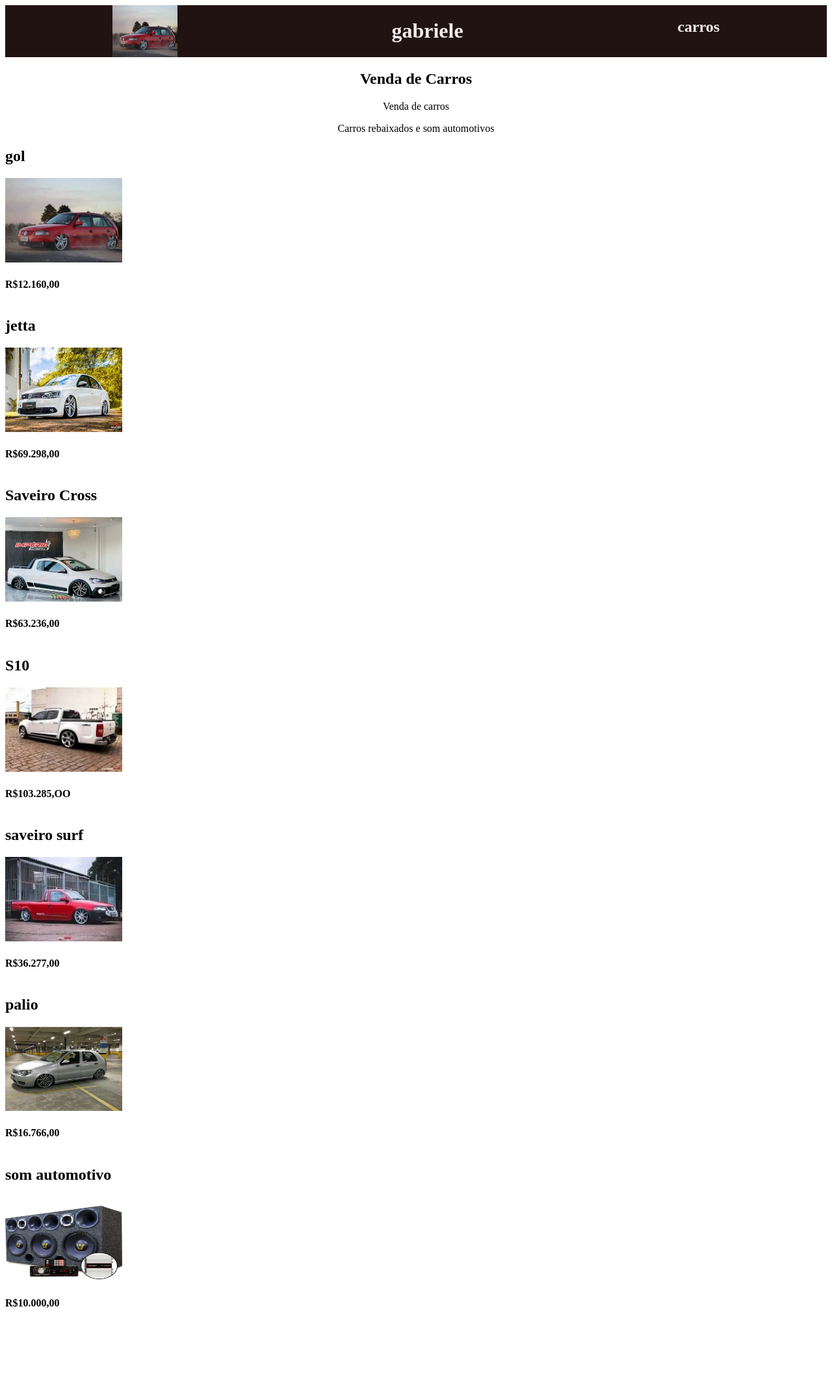
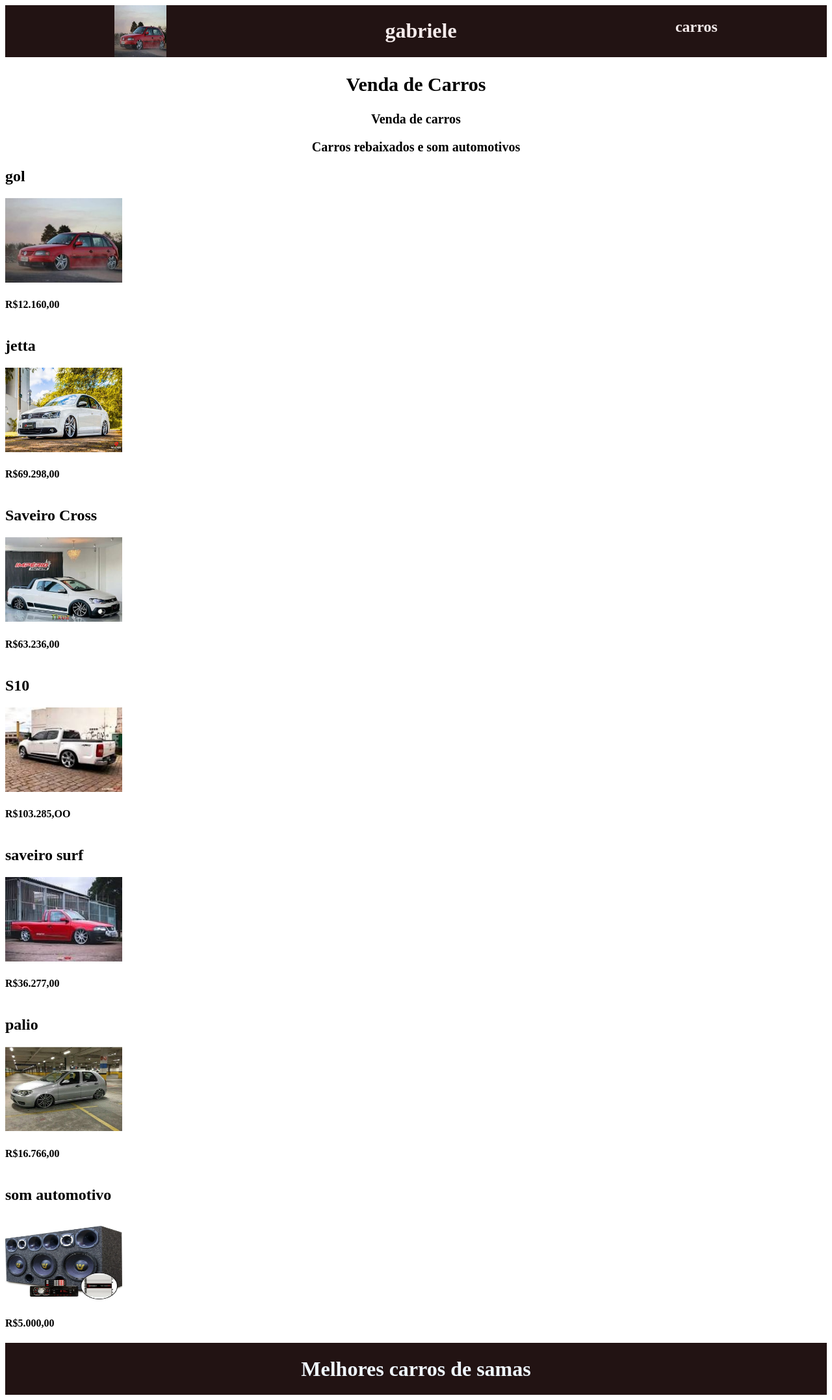
Before and after one commit to g-briele12/escola-site, a plain HTML site: page index.html in a window 1280 px wide. Shown: the whole page at 65% size. Before the commit the page ends 2044 px from the top, so only its background shows below. Drawn offline with Linux system fonts and the light colour scheme.

Commit message:
corpo do site

```diff
--- a/index.html
+++ b/index.html
@@ -55,8 +55,11 @@
   <h2 class="carros-titulo">som automotivo</h2> <div class="carros-div">
     <img class="imagem-carros" src="img/som automotivo.png" alt="som automotivo"
     <h3 class="carro-nome"></h3>
-    <h4>R$10.000,00</h4>
-
+    <h4>R$5.000,00</h4>
+    </div>
 </section>
 </body>
-</html>
+<footer class="rodape">
+ <h1>Melhores carros de samas</h1>
+</footer>
+</html
--- a/style.css
+++ b/style.css
@@ -1,10 +1,9 @@
 .cabeçalho{background-color: #221313; color:rgb(245, 235, 235); display: flex; justify-content: space-around;}
-.imagem-logo{width: 100px;px;}
+.imagem-logo{width: 80px;}
 .cabeçalho-lista{display: inline-block;margin:0 16px;}
 .site{background-color: rgb(245, 235, 235); color: #f13232;}
 .imagem-carros {width: 180px; height: 130px;}
 .rodape{background-color: #221313; color:aliceblue; display: flex; justify-content: space-around;}
 .carros-div{display:inline-block}
-.carro-nome{}
-.carros-titulo{}
+.carros{text-align: center; font-weight: 700;font-size: 20px;}
 .carros{text-align: center;}
```
